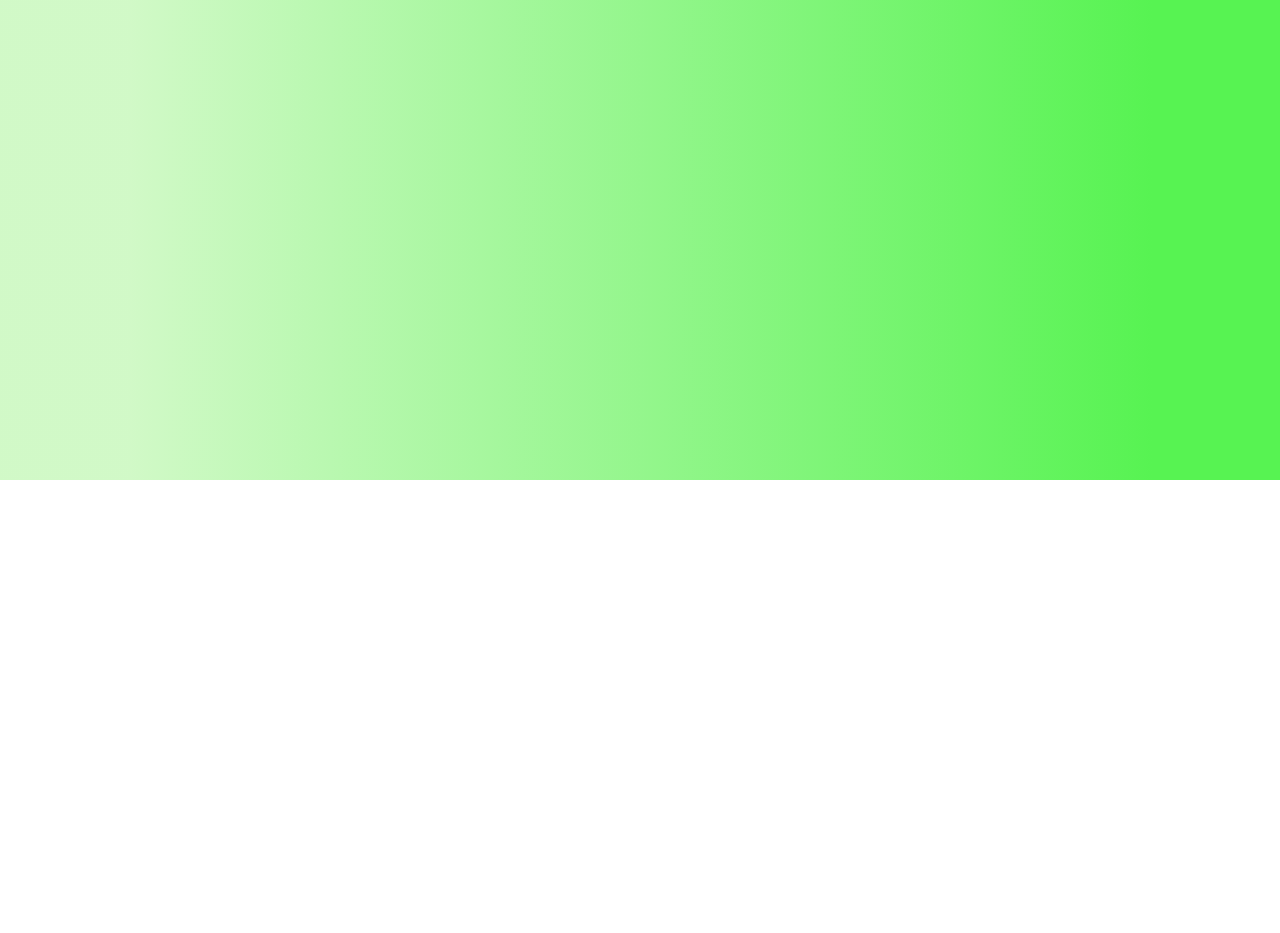
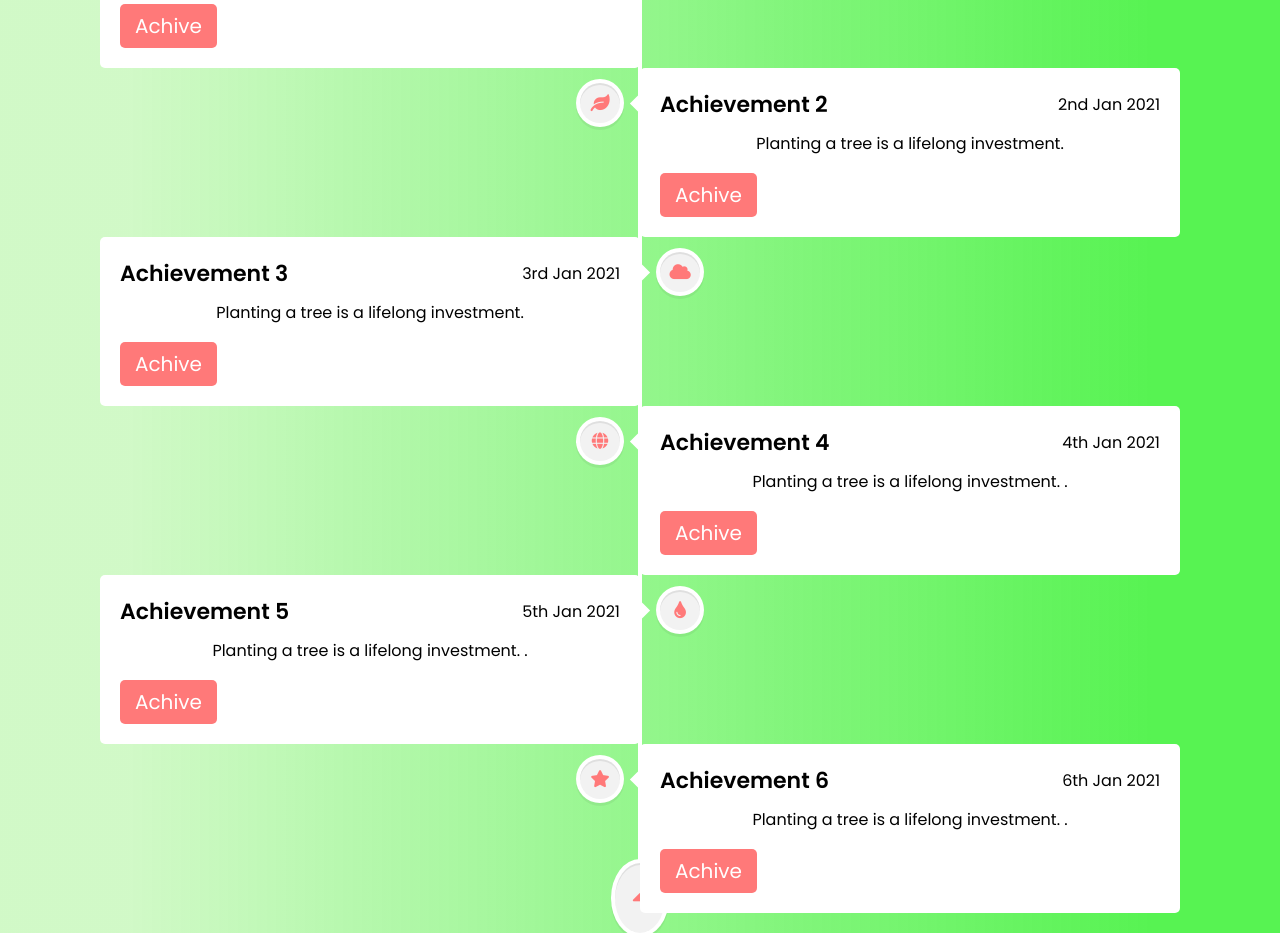
Before and after one commit to ZariProjects/Hack_Tues_GG, a React (Create React App) app in the folder green_goal/: page /achievements in a window 1280 px wide. Shown: the part 320-1253 px from the top of the page. Before the commit the page ends 800 px from the top, so only its background shows below. Built offline with nearby package versions, Linux system fonts and the light colour scheme; a web font is replaced by a local one.

Commit message:
Update Achievements.js

```diff
--- a/green_goal/src/containers/Achievements/Achievements.js
+++ b/green_goal/src/containers/Achievements/Achievements.js
@@ -1,11 +1,95 @@
 import React, { Component } from 'react';
+import "./Achievements.css";
 
 class Achievements extends Component {
-    render () {
+    render() {
         return (
             <div className="Achievements">
                 <h1>Achievements</h1>
-            </div>
+                <div class="wrapper">
+                    <div class="center-line">
+                        <a href="#" class="scroll-icon"><i class="fas fa-caret-up"></i></a>
+                    </div>
+                    <div class="row row-1">
+                        <section>
+                            <i class="icon fa fa-tree"></i>
+                            <div class="details">
+                                <span class="title">Achievement 1</span>
+                                <span>1st Jan 2021</span>
+                            </div>
+                            <p>Planting a tree is a lifelong investment.</p>
+                            <div class="bottom">
+                                <a href="#">Achive</a>
+                            </div>
+                        </section>
+                    </div>
+                    <div class="row row-2">
+                        <section>
+                            <i class="icon fa fa-leaf"></i>
+                            <div class="details">
+                                <span class="title">Achievement 2</span>
+                                <span>2nd Jan 2021</span>
+                            </div>
+                            <p>Planting a tree is a lifelong investment.</p>
+                            <div class="bottom">
+                                <a href="#">Achive</a>
+                            </div>
+                        </section>
+                    </div>
+                    <div class="row row-1">
+                        <section>
+                            <i class="icon fa fa-cloud"></i>
+                            <div class="details">
+                                <span class="title">Achievement 3</span>
+                                <span>3rd Jan 2021</span>
+                            </div>
+                            <p>Planting a tree is a lifelong investment.</p>
+                            <div class="bottom">
+                                <a href="#">Achive</a>
+                            </div>
+                        </section>
+                    </div>
+                    <div class="row row-2">
+                        <section>
+                            <i class="icon fas fa-globe"></i>
+                            <div class="details">
+                                <span class="title">Achievement 4</span>
+                                <span>4th Jan 2021</span>
+                            </div>
+                            <p>Planting a tree is a lifelong investment. .</p>
+                            <div class="bottom">
+                                <a href="#">Achive</a>
+                            </div>
+                        </section>
+                    </div>
+                    <div class="row row-1">
+                        <section>
+                            <i class="icon fa fa-tint"></i>
+                            <div class="details">
+                                <span class="title">Achievement 5</span>
+                                <span>5th Jan 2021</span>
+                            </div>
+                            <p>Planting a tree is a lifelong investment. .</p>
+                            <div class="bottom">
+                                <a href="#">Achive</a>
+                            </div>
+                        </section>
+                    </div>
+                    <div class="row row-2">
+                        <section>
+                            <i class="icon fa fa-star"></i>
+                            <div class="details">
+                                <span class="title">Achievement 6</span>
+                                <span>6th Jan 2021</span>
+                            </div>
+                            <p>Planting a tree is a lifelong investment. .</p>
+                            <div class="bottom">
+                                <a href="#">Achive</a>
+                            </div>
+                        </section>
+                    </div>
+                </div>
+            </div >
         )
     }
 };
```
